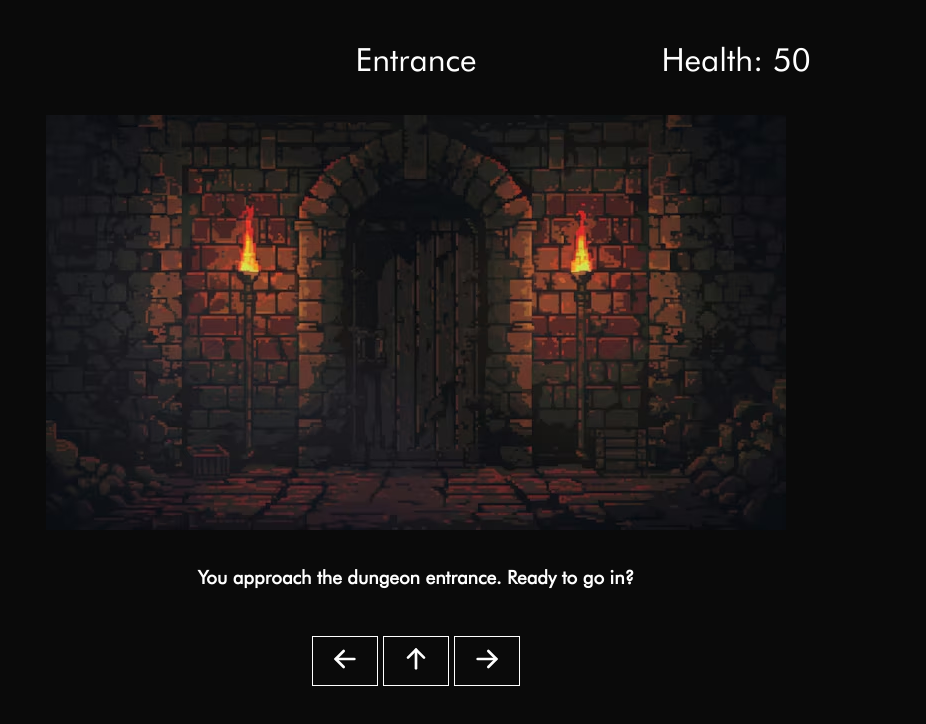
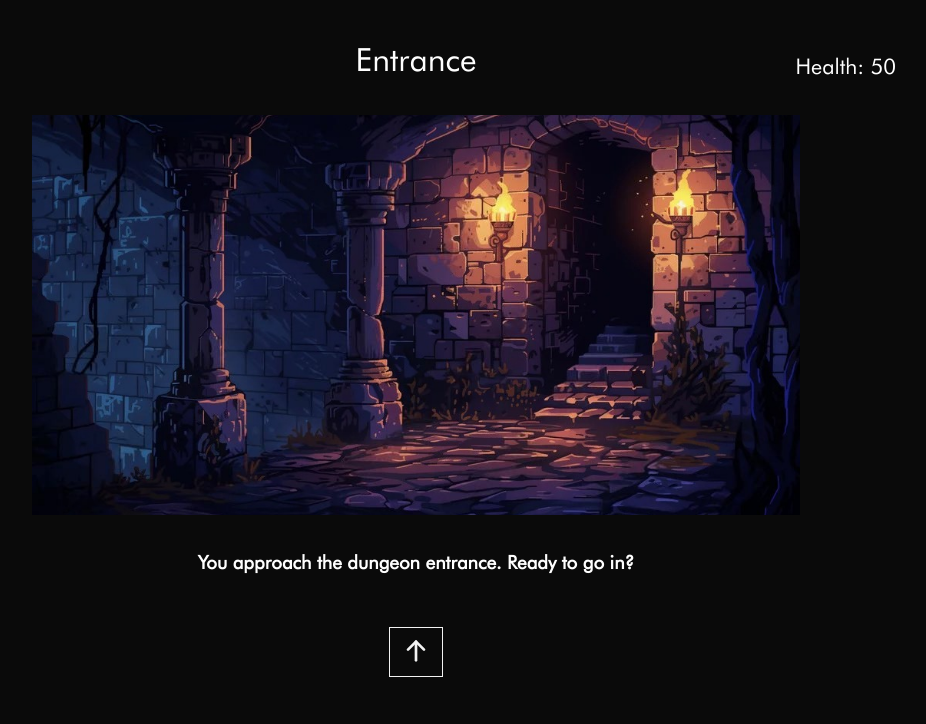
Before and after one commit to daniel-fbk/DungeonCrawler, a plain HTML site: page index.html in a window 1280 px wide. Both pictures are taken after a click on the button "Confirm". Shown: the whole page, without its empty margins (224-1150 px from the left). Drawn offline with Linux system fonts and the light colour scheme.

Commit message:
Added control buttons and function to switch room

```diff
--- a/index.html
+++ b/index.html
@@ -30,15 +30,12 @@
           <h1 id="health">Health: 50</h1>
         </header>
         <div class="rooms">
-          <img
-            id="room-image"
-            src="./assets/images/dungeon-entrance.avif"
-            alt=""
-          />
+          <img id="room-image" src="./assets/images/entrance6.jpeg" alt="" />
           <h3 id="room-prompt">
             You approach the dungeon entrance. Ready to go in?
           </h3>
-          <button class="controls" id="left">
+          <div class="controls">
+            <button onclick="nextRoom()" class="controls" id="left">
               <svg
                 xmlns="http://www.w3.org/2000/svg"
                 width="32"
@@ -54,7 +51,7 @@
                 <polyline points="11 6 5 12 11 18" />
               </svg>
             </button>
-          <button class="controls" id="up">
+            <button onclick="nextRoom()" class="controls" id="forward">
               <svg
                 xmlns="http://www.w3.org/2000/svg"
                 width="32"
@@ -70,7 +67,7 @@
                 <polyline points="6 11 12 5 18 11" />
               </svg>
             </button>
-          <button class="controls" id="right">
+            <button onclick="nextRoom()" class="controls" id="right">
               <svg
                 xmlns="http://www.w3.org/2000/svg"
                 width="32"
@@ -87,6 +84,7 @@
               </svg>
             </button>
           </div>
+        </div>
       </section>
     </main>
   </body>
--- a/script.js
+++ b/script.js
@@ -33,6 +33,23 @@ let health = 50;
 
 function switchHub() {
   document.getElementById("character-creation").style.display = "none";
+  document.getElementById("dungeon").style.display = "flex";
+  document.getElementById("forward").style.display = "inline-block";
+  let userName = document.getElementById("name-input").value;
+  console.log(userName);
+}
 
-  document.getElementById("dungeon").style.display = "flex";
+function nextRoom() {
+  if (room == 0) {
+    room++;
+    document.getElementById("left").style.display = "inline-block";
+    document.getElementById("right").style.display = "inline-block";
+    document.getElementById("room-image").src =
+      "./assets/images/dungeon-hallway.jpg";
+    document.getElementById("room-prompt").textContent =
+      "You step into a damp stone chamber. The air is thick, and the walls echo with distant dripping water. There are three narrow passageways: one to the left, one straight ahead, and one to the right. Which way do you go?";
+    document.getElementById("room").textContent = "Room 1";
+  } else if (room == 1) {
+    room++;
+  }
 }
--- a/style.css
+++ b/style.css
@@ -50,6 +50,7 @@ input {
   margin: 1rem 0;
 }
 
+/* Buttons */
 button {
   background: transparent;
   border: solid 1px;
@@ -71,6 +72,7 @@ main {
   align-items: center;
 }
 
+/* Game */
 .game-container {
   display: inline-block;
   position: relative;
@@ -79,6 +81,7 @@ main {
   height: 90%;
 }
 
+/* Character Creation */
 #character-creation {
   display: flex;
   flex-direction: column;
@@ -100,11 +103,14 @@ main {
   justify-self: center;
 }
 
+/* Header */
 header {
   display: grid;
   grid-template-columns: 1fr 1fr 1fr;
+  align-items: end;
 }
 
+/* Dungeon */
 #dungeon {
   display: none;
   flex-direction: column;
@@ -114,12 +120,47 @@ header {
 
 .rooms > img {
   margin-bottom: 2rem;
+  height: 400px;
+  width: 80%;
+  object-fit: cover;
 }
 
 .controls {
-  color: white;
+  color: #f2f2f2;
 }
 
 #room-prompt {
   padding-bottom: 3rem;
 }
+
+#health {
+  text-align: end;
+  font-size: 1.35rem;
+}
+
+.controls {
+  max-width: 13.5rem;
+  padding: 0.4rem 0.6rem;
+  display: grid;
+  justify-self: center;
+  grid-template-columns: repeat(3, 1fr);
+  grid-template-areas:
+    "forward forward forward"
+    "left x right";
+}
+
+#forward {
+  display: none;
+  grid-area: forward;
+  grid-column: 2/3;
+}
+
+#left {
+  display: none;
+  grid-area: left;
+}
+
+#right {
+  display: none;
+  grid-area: right;
+}
```
Also changed, not shown: assets/images/67f9027b-d065-495a-a63b-d87e4e01e49a.jpg (added), assets/images/dungeon-hallway.jpg (added), assets/images/entrance.avif (renamed from assets/images/dungeon-entrance.avif), assets/images/entrance2.webp (added), assets/images/entrance3.jpg (added), assets/images/entrance4.jpeg (added), assets/images/entrance5.jpeg (added), assets/images/entrance6.jpeg (added). Lines whose indentation alone changed are shown as unchanged.
